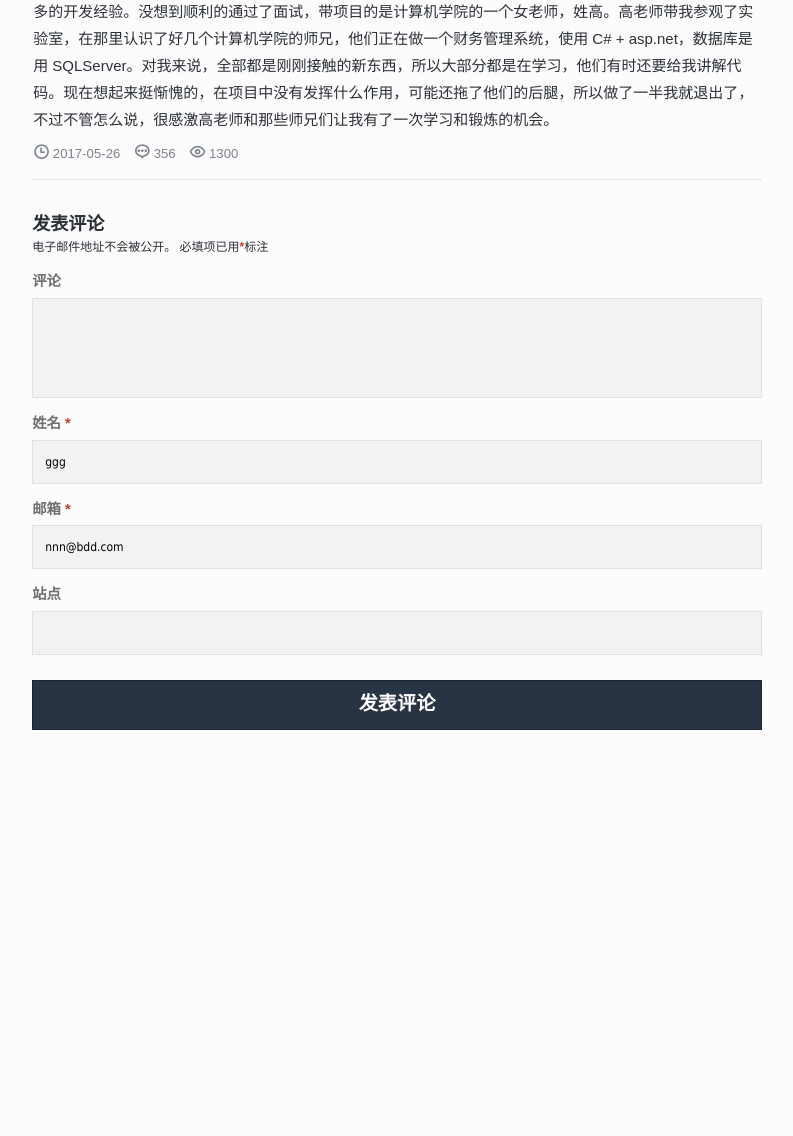
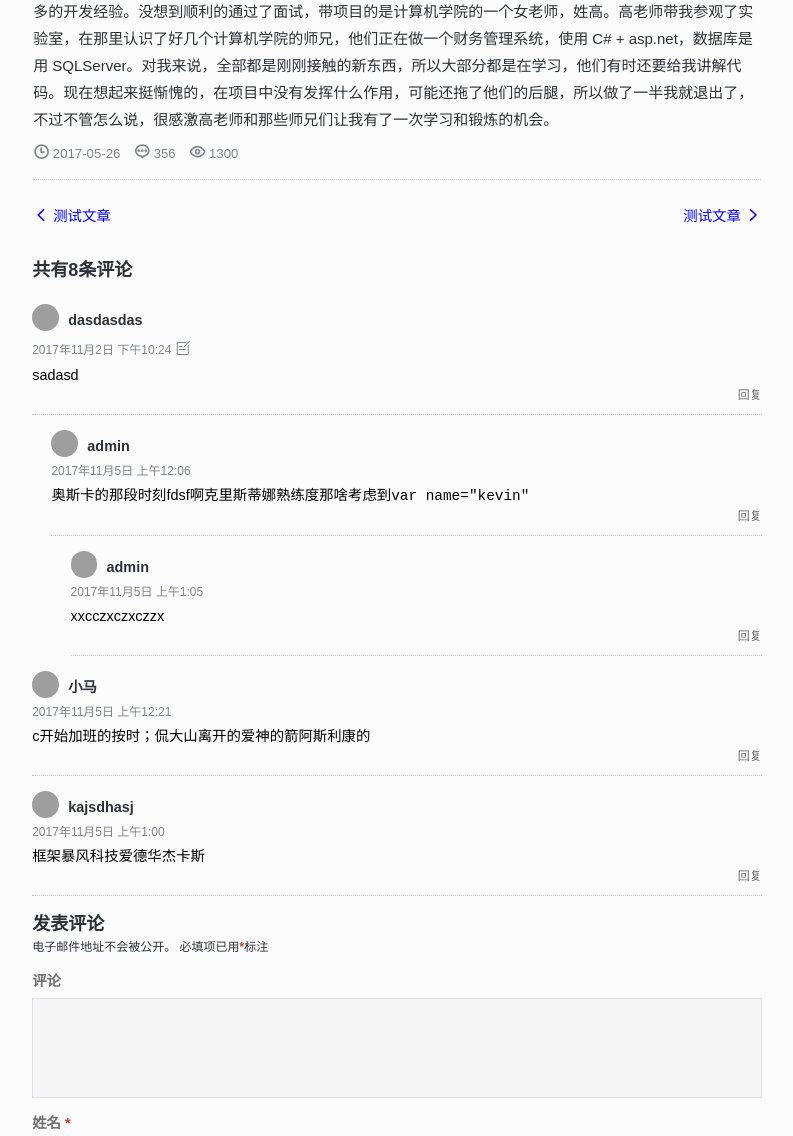
Before and after one commit to FishBooy/Test, a PHP site: page /article.html in a window 1280 px wide. Shown: the part 2545-3681 px from the top of the page, without its empty margins (243-1036 px from the left). Before the commit the page ends 3275 px from the top, so only its background shows below. Run offline with PHP 8.4, Linux system fonts and the light colour scheme; grey boxes are pictures that could not be loaded.

Commit message:
home to github

```diff
--- a/article.html
+++ b/article.html
@@ -57,7 +57,154 @@
                 <span class="article-info-attention"><i class="iconfont icon-attention"></i> 1300</span>
             </div>
         </div>
+
+        <nav class="navigation post-navigation" role="navigation">
+            <h2 class="screen-reader-text">文章导航</h2>
+            <div class="nav-links">
+                <div class="nav-previous">
+                    <a href="http://localhost:8888/2017/10/27/%e6%b5%8b%e8%af%95%e6%96%87%e7%ab%a0/" rel="prev">
+                        <span class="meta-nav" aria-hidden="true"><i class="iconfont icon-back"></i></span>
+                        <span class="screen-reader-text">上篇文章：</span>
+                        <span class="post-title">测试文章</span></a>
+                    </div>
+                    <div class="nav-next">
+                        <a href="http://localhost:8888/2017/11/05/wordpres%e6%b5%8b%e8%af%95%e6%96%87%e7%ab%a0/" rel="next">
+                            <span class="screen-reader-text">下篇文章：</span>
+                            <span class="post-title">测试文章</span>
+                            <span class="meta-nav" aria-hidden="true"><i class="iconfont icon-right"></i></span>
+                        </a>
+                    </div>
+                </div>
+        </nav>
+
         <div id="comments" class="comments-area">
+
+            <h2 class="comments-title">共有8条评论</h2>
+            <ol class="comment-list">
+                <li id="comment-2" class="comment even thread-even depth-1 parent">
+                    <article id="div-comment-2" class="comment-body">
+                        <footer class="comment-meta">
+                            <div class="comment-author vcard">
+                                <img alt='' src='http://0.gravatar.com/avatar/3a8b049107dd4fc03a92cec3b00f2d29?s=56&#038;d=mm&#038;r=g' srcset='http://0.gravatar.com/avatar/3a8b049107dd4fc03a92cec3b00f2d29?s=112&amp;d=mm&amp;r=g 2x' class='avatar avatar-56 photo' height='56' width='56' /><b class="fn">dasdasdas</b><span class="says">说道：</span>
+                            </div><!-- .comment-author -->
+                            <div class="comment-metadata">
+                                <a href="http://localhost:8888/2017/11/02/%e5%86%85%e5%ae%b9%e9%a1%b5%e9%9d%a2%e6%b5%8b%e8%af%95/#comment-2">
+                                    <time datetime="2017-11-02T22:24:49+00:00">2017年11月2日 下午10:24</time>
+                                </a>
+                                <span class="edit-link"><a class="comment-edit-link" href="http://localhost:8888/wp-admin/comment.php?action=editcomment&amp;c=5"><i class="iconfont icon-edit"></i></a></span>
+                            </div><!-- .comment-metadata -->
+                        </footer><!-- .comment-meta -->
+
+                        <div class="comment-content">
+                            <p>sadasd</p>
+                        </div><!-- .comment-content -->
+
+                        <div class="reply">
+                            <a rel='nofollow' class='comment-reply-link' href='http://localhost:8888/2017/11/02/%e5%86%85%e5%ae%b9%e9%a1%b5%e9%9d%a2%e6%b5%8b%e8%af%95/?replytocom=2#respond' onclick='return addComment.moveForm( "div-comment-2", "2", "respond", "13" )' aria-label='回复给dasdasdas'>回复</a>
+                        </div>
+                    </article><!-- .comment-body -->
+
+                    <ol class="children">
+                        <li id="comment-3" class="comment byuser comment-author-admin bypostauthor odd alt depth-2 parent">
+                            <article id="div-comment-3" class="comment-body">
+                                <footer class="comment-meta">
+                                    <div class="comment-author vcard">
+                                        <img alt='' src='http://0.gravatar.com/avatar/36e226ebe1e833f8e64265bbd1914a8c?s=56&#038;d=mm&#038;r=g' srcset='http://0.gravatar.com/avatar/36e226ebe1e833f8e64265bbd1914a8c?s=112&amp;d=mm&amp;r=g 2x' class='avatar avatar-56 photo' height='56' width='56' /><b class="fn">admin</b><span class="says">说道：</span>
+                                    </div><!-- .comment-author -->
+
+                                    <div class="comment-metadata">
+                                        <a href="http://localhost:8888/2017/11/02/%e5%86%85%e5%ae%b9%e9%a1%b5%e9%9d%a2%e6%b5%8b%e8%af%95/#comment-3">
+                                            <time datetime="2017-11-05T00:06:27+00:00">2017年11月5日 上午12:06</time>
+                                        </a>
+                                    </div><!-- .comment-metadata -->
+                                </footer><!-- .comment-meta -->
+
+                                <div class="comment-content">
+                                    <p>奥斯卡的那段时刻fdsf啊克里斯蒂娜熟练度那啥考虑到<code>var name="kevin"</code></p>
+                                </div><!-- .comment-content -->
+
+                                <div class="reply">
+                                    <a rel='nofollow' class='comment-reply-link' href='http://localhost:8888/2017/11/02/%e5%86%85%e5%ae%b9%e9%a1%b5%e9%9d%a2%e6%b5%8b%e8%af%95/?replytocom=3#respond' onclick='return addComment.moveForm( "div-comment-3", "3", "respond", "13" )' aria-label='回复给admin'>回复</a>
+                                </div>
+                            </article><!-- .comment-body -->
+                            <ol class="children">
+                                <li id="comment-8" class="comment byuser comment-author-admin bypostauthor even depth-3">
+                                    <article id="div-comment-8" class="comment-body">
+                                        <footer class="comment-meta">
+                                            <div class="comment-author vcard">
+                                                <img alt='' src='http://0.gravatar.com/avatar/36e226ebe1e833f8e64265bbd1914a8c?s=56&#038;d=mm&#038;r=g' srcset='http://0.gravatar.com/avatar/36e226ebe1e833f8e64265bbd1914a8c?s=112&amp;d=mm&amp;r=g 2x' class='avatar avatar-56 photo' height='56' width='56' /><b class="fn">admin</b><span class="says">说道：</span>
+                                            </div><!-- .comment-author -->
+
+                                            <div class="comment-metadata">
+                                                <a href="http://localhost:8888/2017/11/02/%e5%86%85%e5%ae%b9%e9%a1%b5%e9%9d%a2%e6%b5%8b%e8%af%95/#comment-8">
+                                                    <time datetime="2017-11-05T01:05:38+00:00">2017年11月5日 上午1:05</time>
+                                                </a>
+                                            </div><!-- .comment-metadata -->
+                                        </footer><!-- .comment-meta -->
+
+                                        <div class="comment-content">
+                                            <p>xxcczxczxczzx</p>
+                                        </div><!-- .comment-content -->
+
+                                        <div class="reply">
+                                            <a rel='nofollow' class='comment-reply-link' href='http://localhost:8888/2017/11/02/%e5%86%85%e5%ae%b9%e9%a1%b5%e9%9d%a2%e6%b5%8b%e8%af%95/?replytocom=8#respond' onclick='return addComment.moveForm( "div-comment-8", "8", "respond", "13" )' aria-label='回复给admin'>回复</a>
+                                        </div>
+                                    </article><!-- .comment-body -->
+                                </li><!-- #comment-## -->
+                            </ol>
+                        </li><!-- #comment-## -->
+                    </ol><!-- .children -->
+                </li><!-- #comment-## -->
+
+
+                <li id="comment-4" class="comment odd alt thread-odd thread-alt depth-1">
+                    <article id="div-comment-4" class="comment-body">
+                        <footer class="comment-meta">
+                            <div class="comment-author vcard">
+                                <img alt='' src='http://1.gravatar.com/avatar/73985b7dfa8112d15ff1eab3a5a700a4?s=56&#038;d=mm&#038;r=g' srcset='http://1.gravatar.com/avatar/73985b7dfa8112d15ff1eab3a5a700a4?s=112&amp;d=mm&amp;r=g 2x' class='avatar avatar-56 photo' height='56' width='56' /><b class="fn">小马</b><span class="says">说道：</span>
+                            </div><!-- .comment-author -->
+
+                            <div class="comment-metadata">
+                                <a href="http://localhost:8888/2017/11/02/%e5%86%85%e5%ae%b9%e9%a1%b5%e9%9d%a2%e6%b5%8b%e8%af%95/#comment-4">
+                                    <time datetime="2017-11-05T00:21:29+00:00">2017年11月5日 上午12:21</time>
+                                </a>
+                            </div><!-- .comment-metadata -->
+                        </footer><!-- .comment-meta -->
+
+                        <div class="comment-content">
+                            <p>c开始加班的按时；侃大山离开的爱神的箭阿斯利康的</p>
+                        </div><!-- .comment-content -->
+
+                        <div class="reply">
+                            <a rel='nofollow' class='comment-reply-link' href='http://localhost:8888/2017/11/02/%e5%86%85%e5%ae%b9%e9%a1%b5%e9%9d%a2%e6%b5%8b%e8%af%95/?replytocom=4#respond' onclick='return addComment.moveForm( "div-comment-4", "4", "respond", "13" )' aria-label='回复给小马'>回复</a>
+                        </div>
+                    </article><!-- .comment-body -->
+                </li><!-- #comment-## -->
+
+
+                <li id="comment-6" class="comment odd alt thread-odd thread-alt depth-1">
+                <article id="div-comment-6" class="comment-body">
+                <footer class="comment-meta">
+                <div class="comment-author vcard">
+                <img alt='' src='http://0.gravatar.com/avatar/f4b94fd2130c40873739ddae4cf6606e?s=56&#038;d=mm&#038;r=g' srcset='http://0.gravatar.com/avatar/f4b94fd2130c40873739ddae4cf6606e?s=112&amp;d=mm&amp;r=g 2x' class='avatar avatar-56 photo' height='56' width='56' />                       <b class="fn">kajsdhasj</b><span class="says">说道：</span>                    </div><!-- .comment-author -->
+
+                <div class="comment-metadata">
+                <a href="http://localhost:8888/2017/11/02/%e5%86%85%e5%ae%b9%e9%a1%b5%e9%9d%a2%e6%b5%8b%e8%af%95/#comment-6">
+                <time datetime="2017-11-05T01:00:48+00:00">
+                2017年11月5日 上午1:00                           </time>
+                </a>
+                </div><!-- .comment-metadata -->
+
+                </footer><!-- .comment-meta -->
+
+                <div class="comment-content">
+                <p>框架暴风科技爱德华杰卡斯</p>
+                </div><!-- .comment-content -->
+
+                <div class="reply"><a rel='nofollow' class='comment-reply-link' href='http://localhost:8888/2017/11/02/%e5%86%85%e5%ae%b9%e9%a1%b5%e9%9d%a2%e6%b5%8b%e8%af%95/?replytocom=6#respond' onclick='return addComment.moveForm( "div-comment-6", "6", "respond", "13" )' aria-label='回复给kajsdhasj'>回复</a></div>           </article><!-- .comment-body -->
+                </li><!-- #comment-## -->
+            </ol><!-- .comment-list -->
+
             <div id="respond" class="comment-respond">
                 <h3 id="reply-title" class="comment-reply-title">发表评论
                     <small><a rel="nofollow" id="cancel-comment-reply-link" href="/2017/11/03/72/#respond" style="display:none;">取消回复</a></small>
@@ -90,6 +237,8 @@
                 </form>
             </div>
         </div>
+
+
     </div>
 
     <div class="main-wrapper main-footer" style="height: 100px;">
@@ -98,5 +247,9 @@
         </a>
     </div>
 
+
+
+
+
 </body>
 </html>
--- a/css/base.css
+++ b/css/base.css
@@ -19,6 +19,7 @@
     width: 60%;
     margin: 0 auto;
 }
+.says,
 .screen-reader-text{
     display: none;
 }
@@ -179,9 +180,64 @@ a.next:hover{
     margin: 0 0 0.5em 0;
 }
 /*底部评论表单*/
+.comments-title{
+    margin: 0 0 20px 0;
+}
+.comment-list .children > li{
+    padding-left: 1.6em;
+}
+.comment-author{
+    overflow: hidden;
+    zoom:1;
+    margin: 0 0 5px 0;
+}
+.comment-author .avatar {
+    float: left;
+    height: 2.2em;
+    margin-right: 0.8em;
+    width: 2.2em;
+    border-radius: 100%;
+}
+.comment-author b{
+    color: #2c3138;
+    position: relative;
+    top: 0.4em;
+    font-size: 1.2em;
+}
+.comment-meta{
+    margin:0 0 5px 0;
+}
+.comment-metadata{
+    clear: both;
+    overflow: hidden;
+    zoom:1;
+}
+.comment-metadata a{
+    color: #7E848E;
+}
+.comment-content{
+    font-size: 1.2em;
+}
+.comment-list .reply {
+    overflow: hidden;
+    zoom:1;
+    padding: 0 0 10px 0;
+}
+
+.comment-list .reply a {
+    color: #707070;
+    color: rgba(51, 51, 51, 0.7);
+    display: block;
+    float: right;
+}
+.comment-list article{
+    border-bottom: rgb(192, 199, 206) 1px dotted;
+    margin-bottom: 15px;
+}
 .comments-area{
     padding: 2.5em 1.6em;
 }
+.comments-title,
 .comment-reply-title{
     color: #2c3138;
     font-size: 1.5em;
@@ -228,7 +284,7 @@ input[type="search"]{
     border: #dde2e8 1px solid;
     width: 100%;
     transition: all 0.4s;
-    background: #f2f2f2;
+    background: #f5f5f5;
     box-sizing: border-box;
     -webkit-box-sizing: border-box;
     -moz-box-sizing: border-box;
@@ -263,7 +319,7 @@ input[type="submit"]:focus {
     outline: 0;
 }
 textarea {
-    background-color: #f2f2f2;
+    background-color: #f5f5f5;
     font-size: 14px;
     line-height: 1.5;
     padding: 1em;
@@ -286,7 +342,17 @@ input:focus{
     border-color:#e1e1e1;
     box-shadow: 0 1px 3px rgba(100,100,100,.14);
 }
-
+/*上一篇下一篇*/
+.nav-links{
+    overflow: hidden;
+    zoom:1;
+}
+.post-navigation .nav-previous{
+    float: left;
+}
+.post-navigation .nav-next{
+    float: right;
+}
 /*---适配尺寸---*/
 @media (max-width: 990px) {
     .main-wrapper{
--- a/index.html
+++ b/index.html
@@ -20,7 +20,7 @@
 
     <div class="main-wrapper" id="home-page">
         <div class="article-wrap transition400">
-            <h2 class="article-title transition300"><a href="" class="transition300">JavaScript内存泄漏教程</a></h2>
+            <h2 class="article-title transition300"><a href="article.html" class="transition300">JavaScript内存泄漏教程</a></h2>
             <div class="article-body">
                 <p>好能有一种方法，在新建引用的时候就声明，哪些引用必须手动清除，哪些引用可以忽略不计，当其他引用消失以后，垃圾回收机制就可以释放内存。这样就能大大减轻程序员的负担，你只要清除主要引用就可以了。ES6 考虑到了这一点，推出了两种新的数据结构：WeakSet 和 WeakMap。它们对于值的引用都是不计入垃圾回收机制的，所以名字里面才会有一个"Weak"，表示这是弱引用。</p>
                 <p>好能有一种方法，在新建引用的时候就声明，哪些引用必须手动清除，哪些引用可以忽略不计，当其他引用消失以后，垃圾回收机制就可以释放内存。这样就能大大减轻程序员的负担，你只要清除主要引用就可以了。ES6 考虑到了这一点，推出了两种新的数据结构：WeakSet 和 WeakMap。它们对于值的引用都是不计入垃圾回收机制的，所以名字里面才会有一个"Weak"，表示这是弱引用。<a href="" class="more-link">全文<i class="iconfont icon-pullright"></i></a></p>
```
